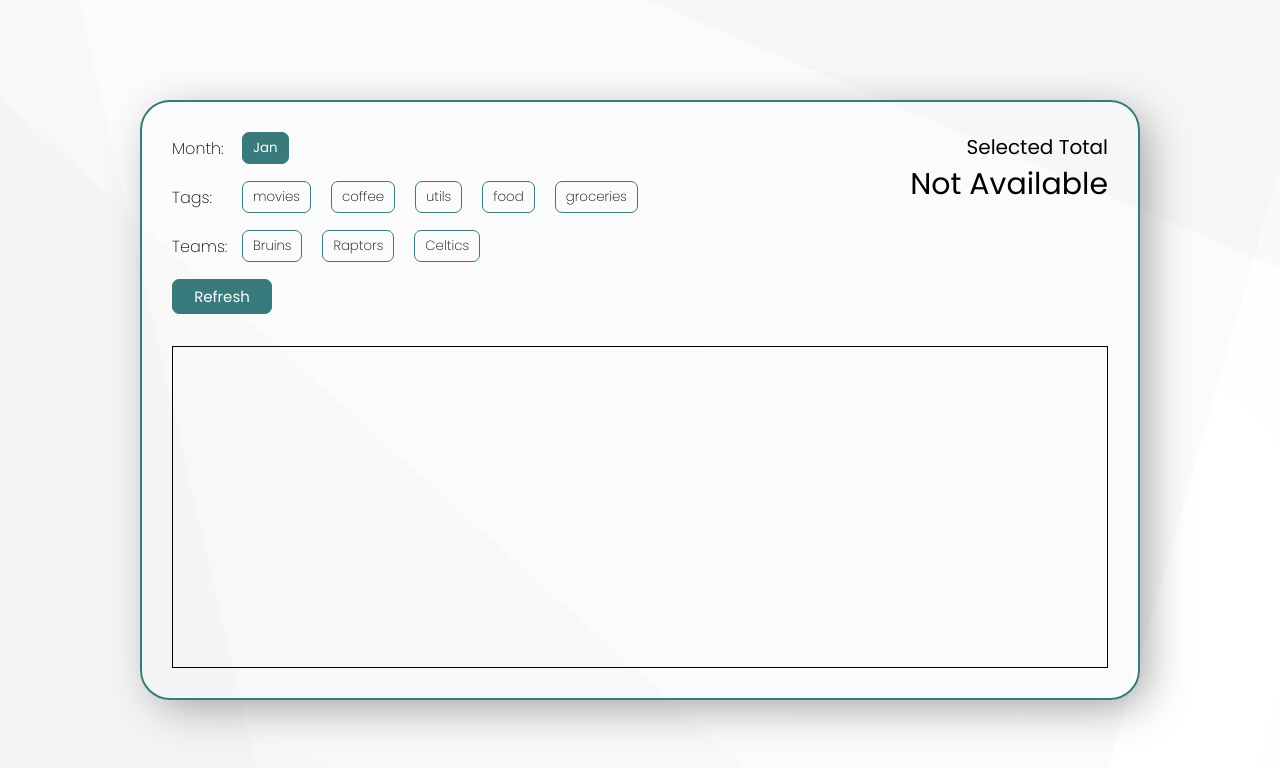
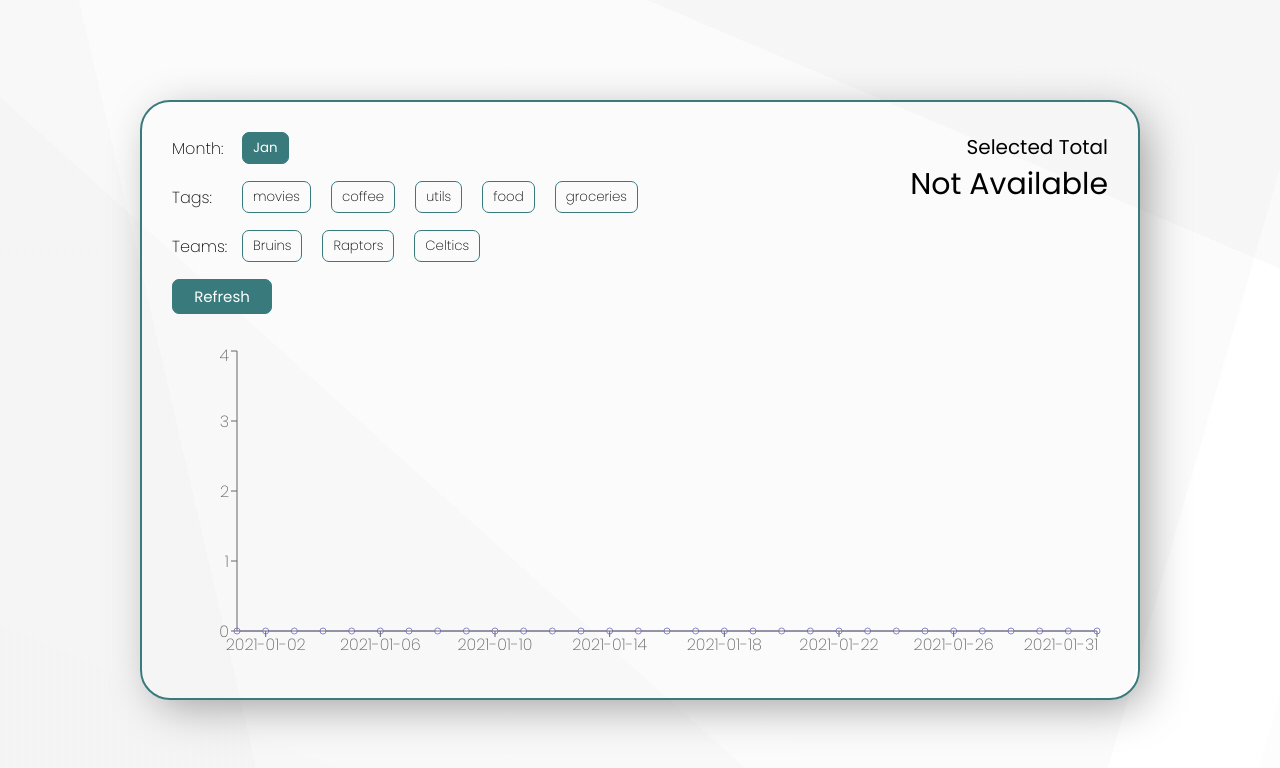
Before and after one commit to lavaboy1738/jt-case, a React (Create React App) app: page / in a window 1280 px wide. Shown: the top 768 px of the page. Built offline with nearby package versions, Linux system fonts and the light colour scheme.

Commit message:
graph basic function complete, all functions complete

```diff
--- a/package.json
+++ b/package.json
@@ -16,6 +16,7 @@
     "react": "^17.0.2",
     "react-dom": "^17.0.2",
     "react-scripts": "4.0.3",
+    "recharts": "^2.0.9",
     "styled-components": "^5.3.0",
     "typescript": "^4.1.2",
     "web-vitals": "^1.0.1"
--- a/src/Components/bottom.tsx
+++ b/src/Components/bottom.tsx
@@ -1,15 +1,55 @@
-import React from "react";
+import React, { useContext } from "react";
 import styled from "styled-components";
+import {LineChart, Line, Tooltip, XAxis, YAxis} from "recharts";
+import moment from "moment";
+
+//context
+import {GlobalContext} from "../App";
+
+//data types
+import {Tag, Team, Transaction} from "../Data/data";
 
 const BottomStyles = styled.div`
     height: 60%;
-    border: 1px solid black;
 `
 
+type DataEntry = {
+    date: string,
+    total: number,
+    tags?: Tag[],
+    teams?: Team[],
+}
+
 export const Bottom = ()=>{
+    const {criteria} = useContext(GlobalContext);
+    const generateData = (transactions: Transaction[])=>{
+        const result:DataEntry[] = []
+        const totalDaysInMonth = moment(criteria.month, "MMM").daysInMonth();
+        for(let i = 1; i<= totalDaysInMonth; i++){
+            let amount = 0;
+            let selectedTags:Tag[] = [];
+            let selectedTeams: Team[] = [];
+            const date = moment(`2021-${criteria.month}-${i}`).format("YYYY-MM-DD");
+            for(let j=0; j< transactions.length; j++){
+                if(moment(transactions[j].date).format("YYYY-MM-DD") === date){
+                    amount += transactions[j].amountInCents
+                    selectedTeams = [...criteria.teams];
+                    selectedTags = [...criteria.tags];
+                }
+            }
+            result.push({date, total: (amount/100), tags: selectedTags, teams: selectedTeams})
+        }
+        return result
+    }
+
     return (
         <BottomStyles>
-
+             <LineChart width={930} height={320} data={generateData(criteria.transactions)}>
+                <Line type="monotone" dataKey="total" stroke="#8884d8" />
+                <XAxis dataKey="date"/>
+                <YAxis dataKey="total"/>
+                <Tooltip/>
+            </LineChart>
         </BottomStyles>
     )
 }
```
Also changed, not shown: 1 other file (tests, documents, lock files or other folders).
